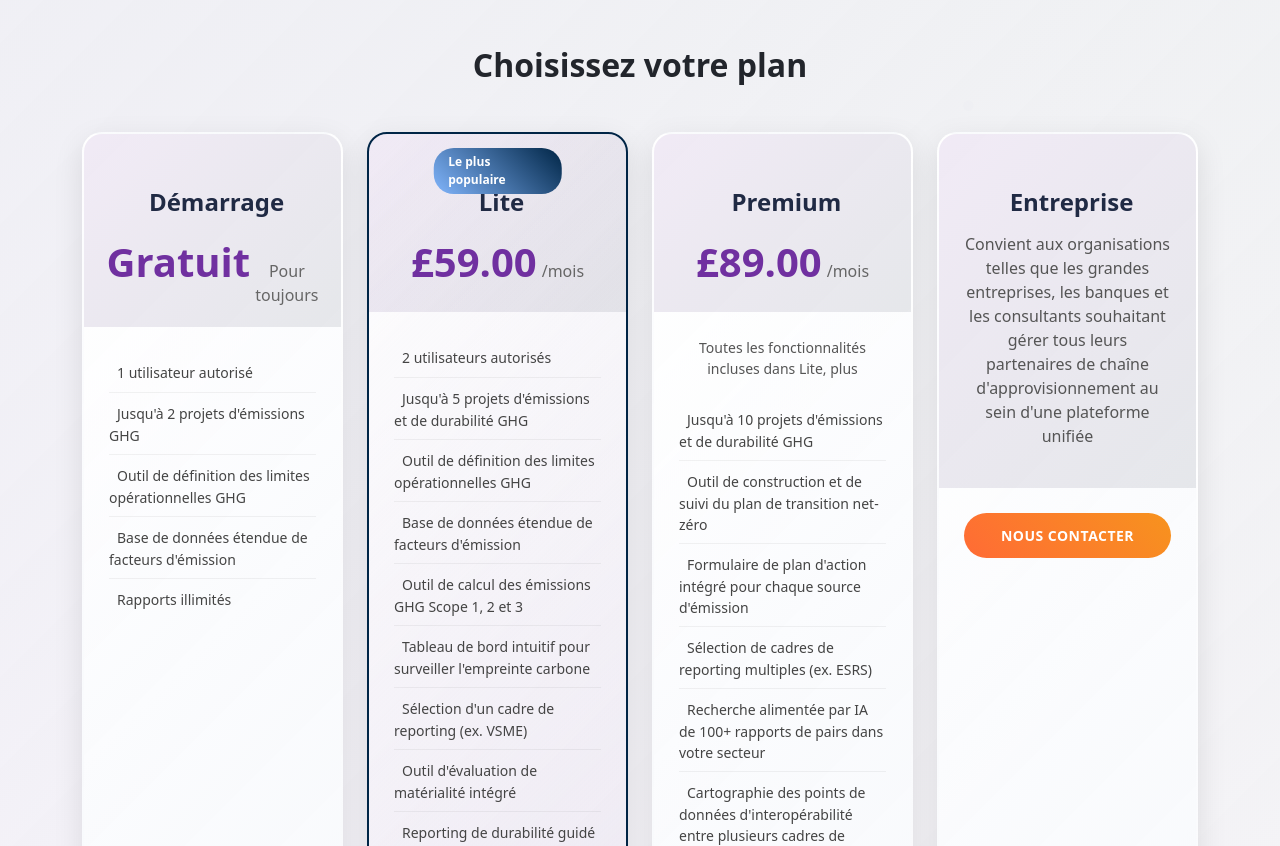
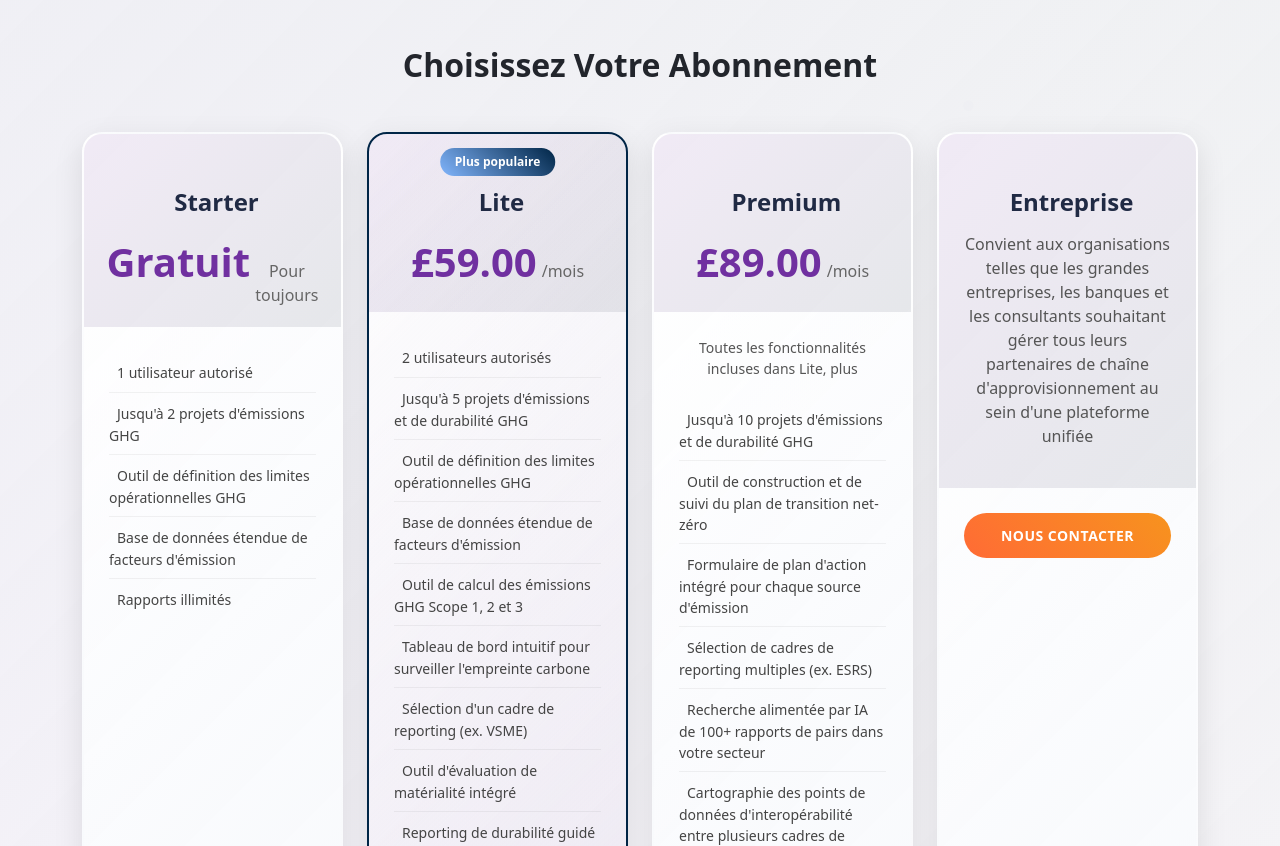
Before and after one commit to subham138/esg_landing_page, a plain HTML site: page fr.html in a window 1280 px wide. Shown: the part 3622-4468 px from the top of the page. Drawn offline with Linux system fonts and the light colour scheme.

Commit message:
Update style 06.11.2025

```diff
--- a/fr.html
+++ b/fr.html
@@ -328,13 +328,13 @@
 
     <section class="py-5 bg-light pricing-section" id="pricing">
         <div class="container">
-            <h2 class="text-center mb-5 fw-bold">Choisissez votre plan</h2>
+            <h2 class="text-center mb-5 fw-bold">Choisissez Votre Abonnement</h2>
             <div class="row g-4 justify-content-center">
                 <div class="col-lg-3 col-md-6">
                     <div class="pricing-card pricing-free fade-in">
                         <div class="pricing-header">
                             <h3 class="pricing-title mt-4"><i
-                                    class="bi bi-seedling-fill text-success me-2"></i>Démarrage</h3>
+                                    class="bi bi-seedling-fill text-success me-2"></i>Starter</h3>
                             <div class="pricing-price">
                                 <span class="price-amount">Gratuit</span>
                                 <span class="price-period">Pour toujours</span>
@@ -356,7 +356,7 @@
                 </div>
                 <div class="col-lg-3 col-md-6">
                     <div class="pricing-card pricing-popular fade-in">
-                        <div class="pricing-badge mt-4">Le plus populaire</div>
+                        <div class="pricing-badge mt-4">Plus populaire</div>
                         <div class="pricing-header">
                             <h3 class="pricing-title mt-4"><i class="bi bi-star-fill text-warning me-2"></i>Lite</h3>
                             <div class="pricing-price">
```
